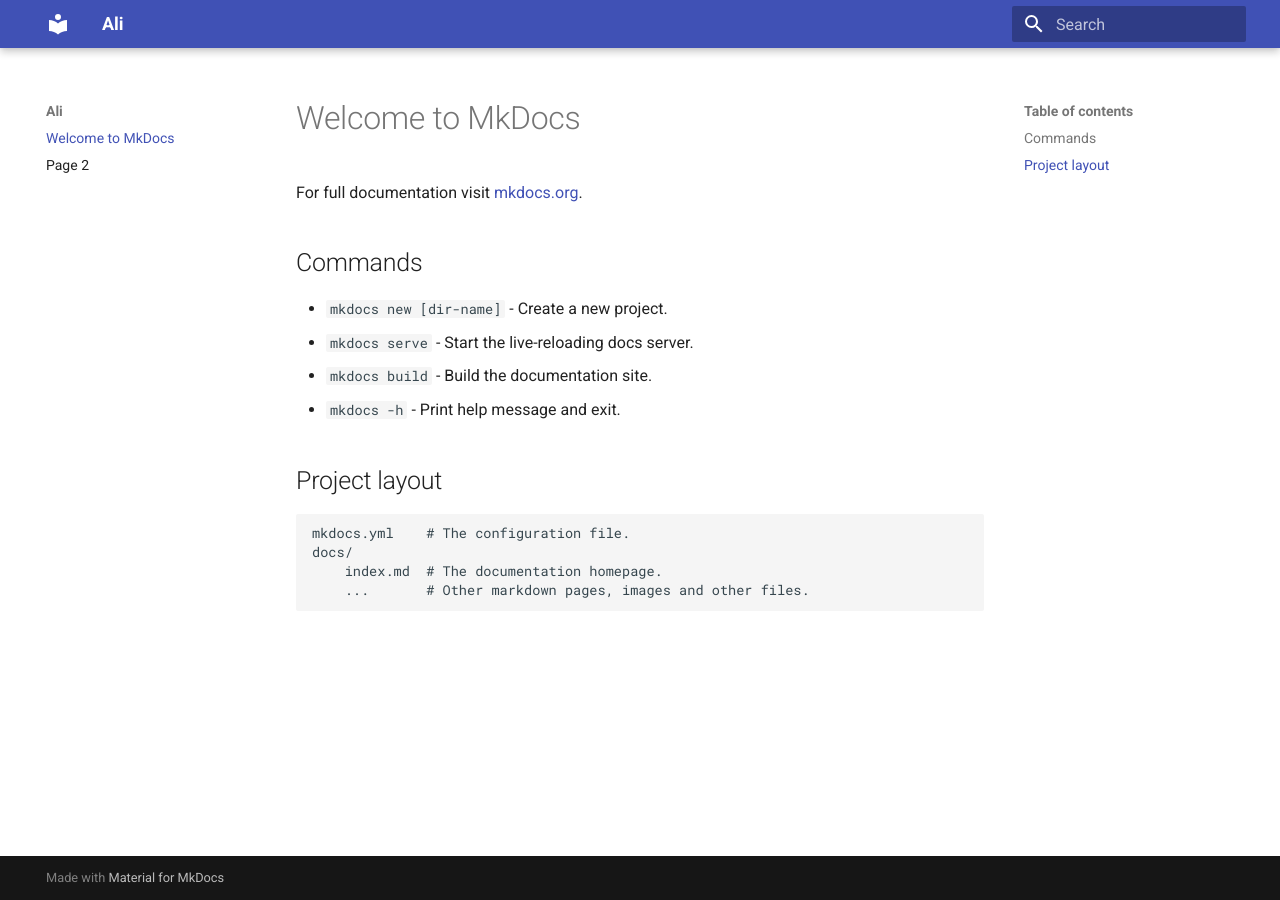
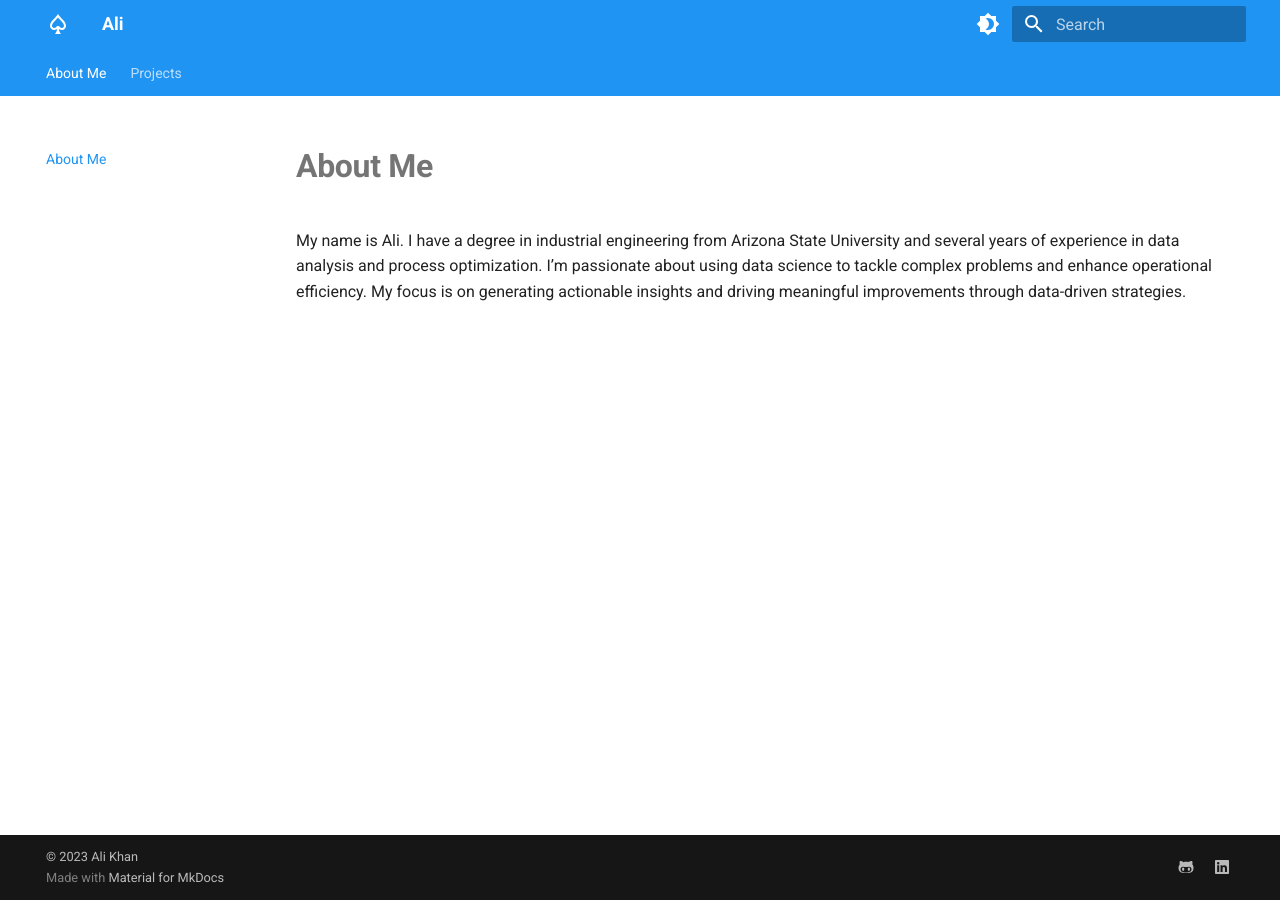
Before and after one commit to akhan0251/akhan0251.github.io, an MkDocs documentation site: the page built from docs/index.md, in a window 1280 px wide. Built offline with MkDocs 1.6.1 and Material for MkDocs 9.7.7, drawn with Linux system fonts in a browser that asks for light colours.

Commit message:
Added personal info

```diff
--- a/docs/index.md
+++ b/docs/index.md
@@ -1,17 +1,3 @@
-# Welcome to MkDocs
+# **About Me**
 
-For full documentation visit [mkdocs.org](https://www.mkdocs.org).
-
-## Commands
-
-* `mkdocs new [dir-name]` - Create a new project.
-* `mkdocs serve` - Start the live-reloading docs server.
-* `mkdocs build` - Build the documentation site.
-* `mkdocs -h` - Print help message and exit.
-
-## Project layout
-
-    mkdocs.yml    # The configuration file.
-    docs/
-        index.md  # The documentation homepage.
-        ...       # Other markdown pages, images and other files.
+My name is Ali. I have a degree in industrial engineering from Arizona State University and several years of experience in data analysis and process optimization. I’m passionate about using data science to tackle complex problems and enhance operational efficiency. My focus is on generating actionable insights and driving meaningful improvements through data-driven strategies.
--- /dev/null
+++ b/docs/projects.md
@@ -0,0 +1,3 @@
+# Projects
+
+## Learn about my projects
--- a/mkdocs.yml
+++ b/mkdocs.yml
@@ -1,2 +1,61 @@
 site_name: Ali
-theme: material
+
+theme:
+  name: material
+  icon:
+    logo: material/cards-spade-outline
+  features:
+    - navigation.tabs
+    - navigation.sections
+    - toc.integrate
+    - navigation.top
+    - search.suggest
+    - search.highlight
+    - content.tabs.link
+    - content.code.annotation
+    - content.code.copy
+  language: en
+  palette:
+    - scheme: default
+      toggle:
+        icon: material/brightness-4
+        name: Switch to dark mode
+      primary: blue
+      accent: purple
+    - scheme: slate
+      toggle:
+        icon: material/brightness-5
+        name: Switch to light mode
+      primary: blue
+      accent: lime
+
+plugins:
+  - social
+  - search
+
+extra:
+  social:
+    - icon: fontawesome/brands/github-alt
+      link: https://github.com/akhan0251
+    - icon: fontawesome/brands/linkedin
+      link: https://www.linkedin.com/in/ali-khan1/
+
+markdown_extensions:
+  - pymdownx.highlight:
+      anchor_linenums: true
+  - pymdownx.inlinehilite
+  - pymdownx.snippets
+  - admonition
+  - pymdownx.arithmatex:
+      generic: true
+  - footnotes
+  - pymdownx.details
+  - pymdownx.superfences
+  - pymdownx.mark
+  - attr_list
+  - pymdownx.emoji:
+      emoji_index: !!python/name:materialx.emoji.twemoji
+      emoji_generator: !!python/name:materialx.emoji.to_svg
+
+copyright: |
+  &copy; 2023 <a href="https://github.com/akhan0251  target="_blank" rel="noopener"> Ali Khan </a>
```
Also changed, not shown: docs/boardgames.md (deleted, +0 -10 lines).
